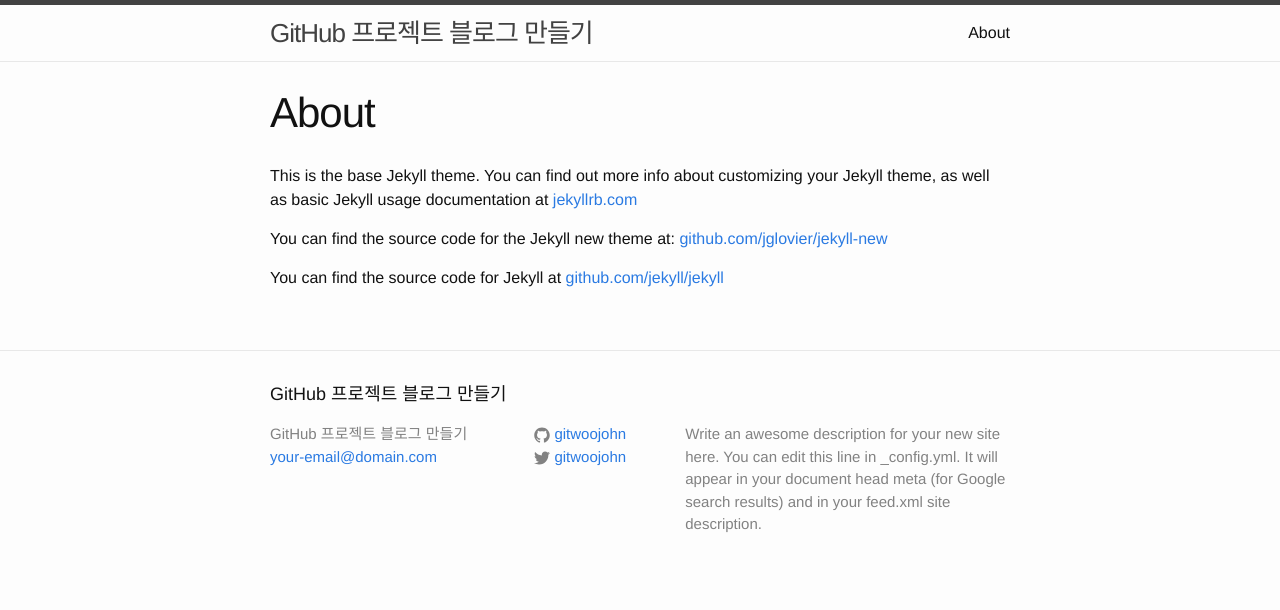
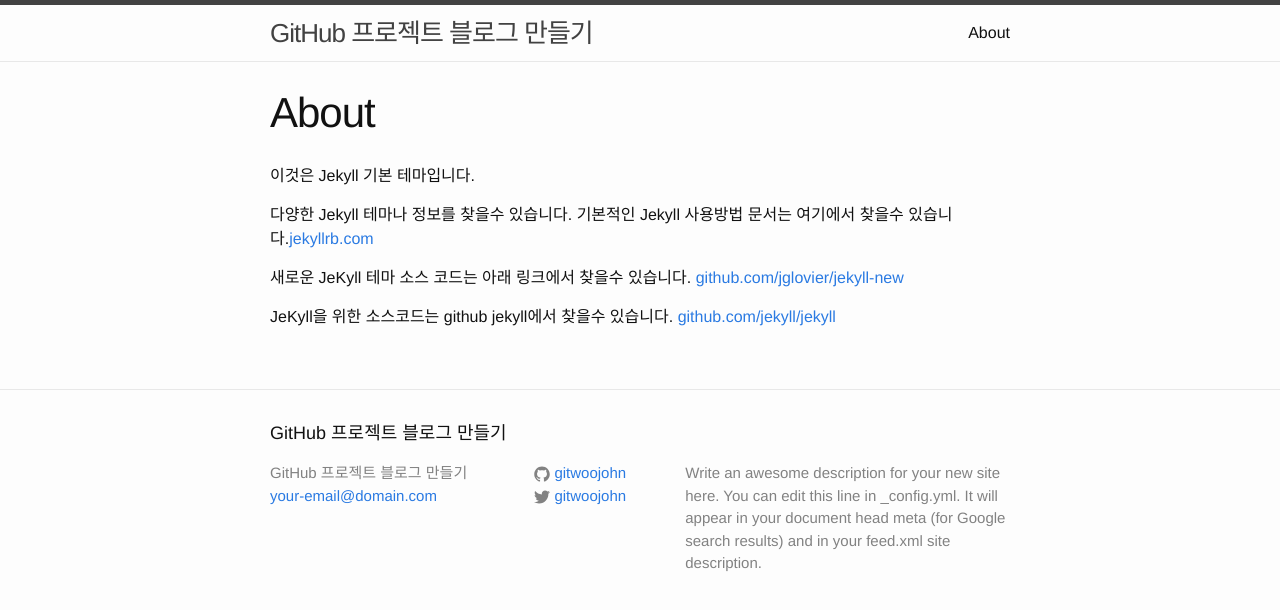
Before and after one commit to gitwoojohn/blog, a Jekyll site: the page built from about.md, in a window 1280 px wide. Shown: the top 610 px of the page. Built offline with Jekyll 4.4.1, drawn with Linux system fonts in a browser that asks for light colours.

Commit message:
Initialize blog

```diff
--- a/about.md
+++ b/about.md
@@ -4,8 +4,13 @@ title: About
 permalink: /about/
 ---
 
-This is the base Jekyll theme. You can find out more info about customizing your Jekyll theme, as well as basic Jekyll usage documentation at [jekyllrb.com](http://jekyllrb.com/)
+이것은 Jekyll 기본 테마입니다.
 
-You can find the source code for the Jekyll new theme at: [github.com/jglovier/jekyll-new](https://github.com/jglovier/jekyll-new)
+다양한 Jekyll 테마나 정보를 찾을수 있습니다.
+기본적인 Jekyll 사용방법 문서는 여기에서 찾을수 있습니다.[jekyllrb.com](http://jekyllrb.com/)
 
-You can find the source code for Jekyll at [github.com/jekyll/jekyll](https://github.com/jekyll/jekyll)
+새로운 JeKyll 테마 소스 코드는 아래 링크에서 찾을수 있습니다.
+[github.com/jglovier/jekyll-new](https://github.com/jglovier/jekyll-new)
+
+JeKyll을 위한 소스코드는 github jekyll에서 찾을수 있습니다.
+[github.com/jekyll/jekyll](https://github.com/jekyll/jekyll)
```
